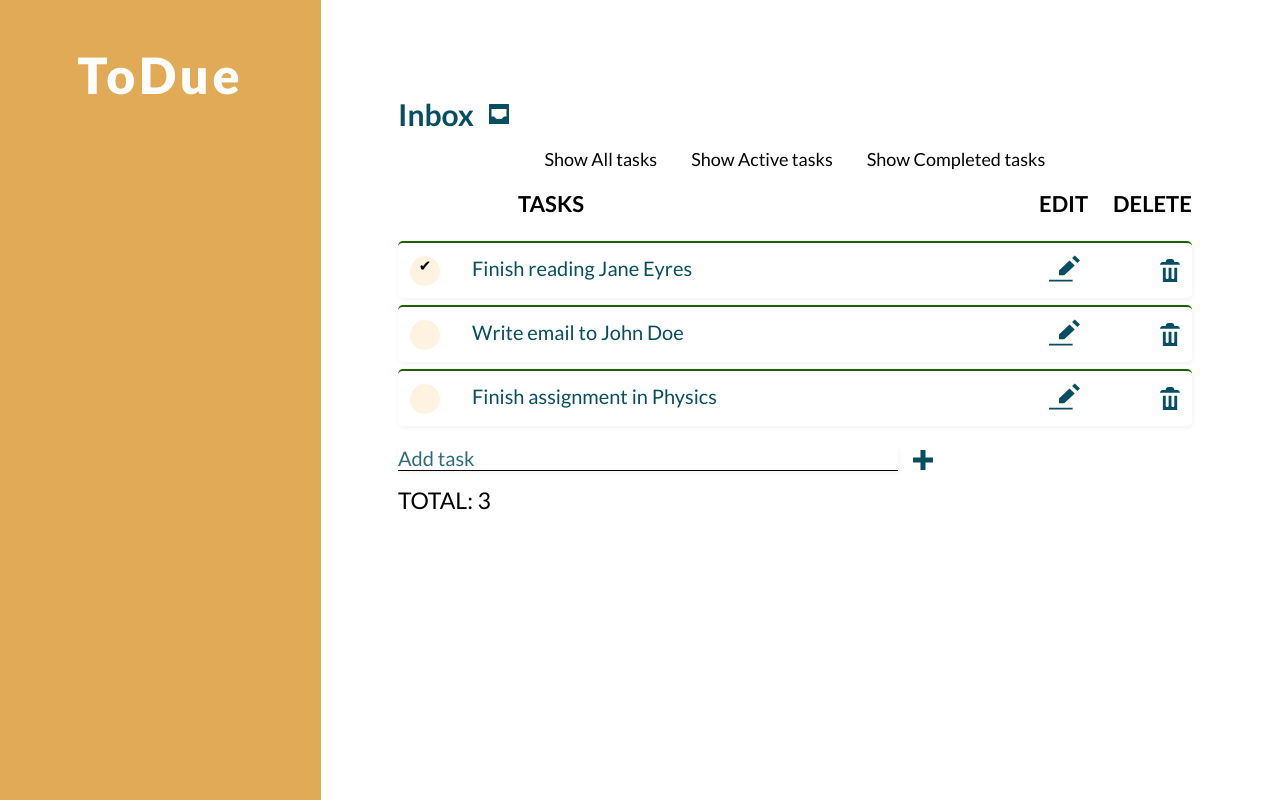
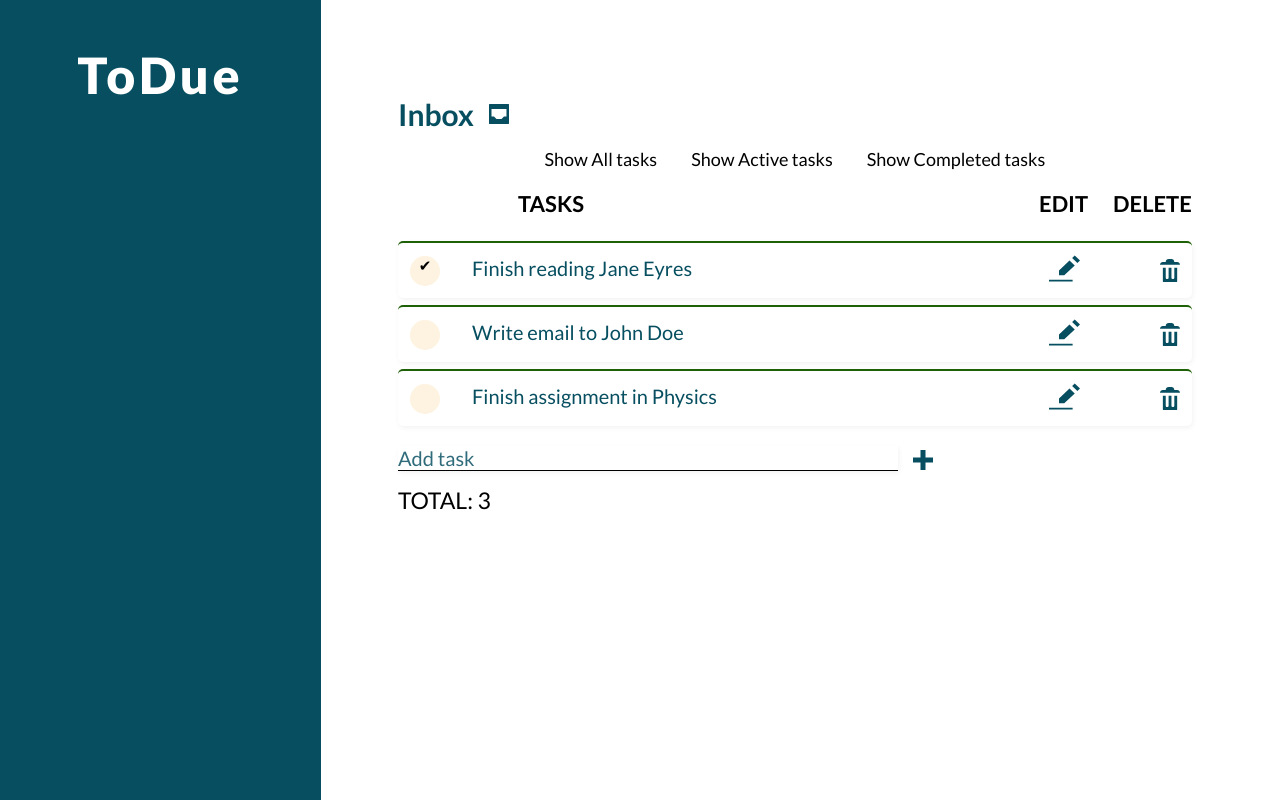
Before and after one commit to acdeguia/Todo-List, a React (Create React App) app in the folder todo-list/: page / in a window 1280 px wide. Built offline with nearby package versions, Linux system fonts and the light colour scheme.

Commit message:
Change sidenav color

```diff
--- a/todo-list/src/index.css
+++ b/todo-list/src/index.css
@@ -19,7 +19,7 @@ li {
 }
 
 .side-nav {
-  background: #e0aa56;
+  background: #074F60;
   padding-top: 45px;
   text-align: center;
 }
@@ -207,7 +207,7 @@ button span {
   text-align: center;
   align-self: stretch;
   font-weight: 700;
-  background: #e7be7d;
+  background: #074F60;
   color: #ffffff;
 }
 
```
